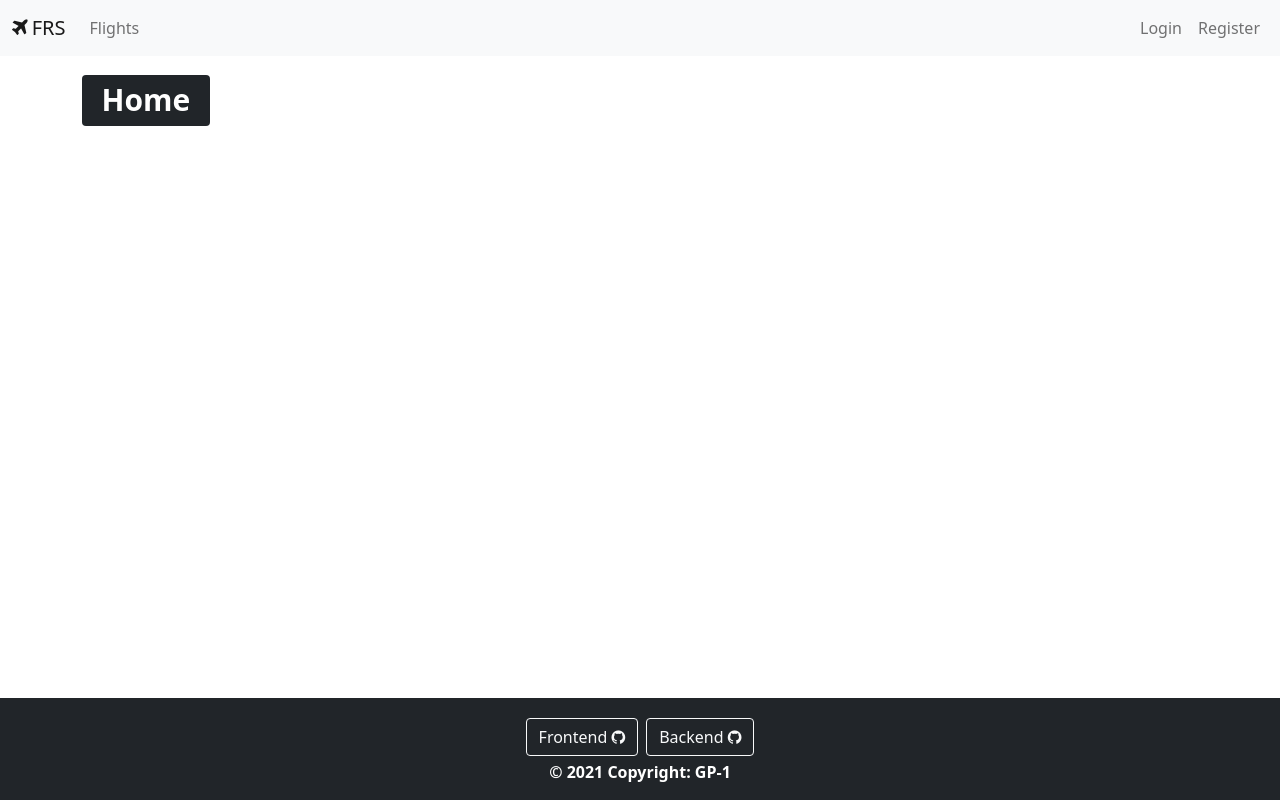
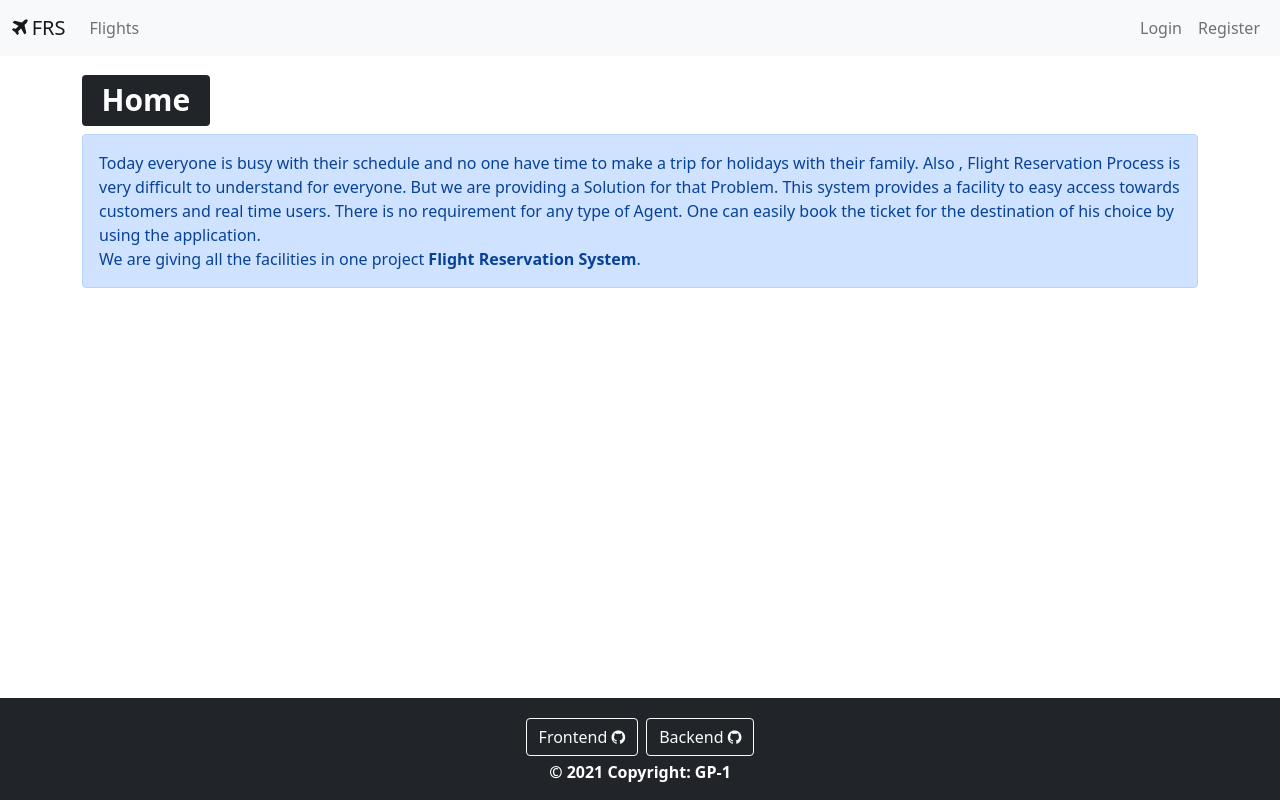
Before and after one commit to CachingNik/CP2-FRS-Frontend, a React (Create React App) app: page / in a window 1280 px wide. Built offline with nearby package versions, Linux system fonts and the light colour scheme.

Commit message:
Updated home page

```diff
--- a/src/components/home.jsx
+++ b/src/components/home.jsx
@@ -4,9 +4,23 @@ class Home extends Component {
   state = {};
   render() {
     return (
-      <h1>
-        <span className="badge bg-dark">Home</span>
-      </h1>
+      <React.Fragment>
+        <h1>
+          <span className="badge bg-dark">Home</span>
+        </h1>
+        <p className="alert alert-primary mb-4">
+          Today everyone is busy with their schedule and no one have time to
+          make a trip for holidays with their family. Also , Flight Reservation
+          Process is very difficult to understand for everyone. But we are
+          providing a Solution for that Problem. This system provides a facility
+          to easy access towards customers and real time users. There is no
+          requirement for any type of Agent. One can easily book the ticket for
+          the destination of his choice by using the application.
+          <br />
+          We are giving all the facilities in one project
+          <strong> Flight Reservation System</strong>.
+        </p>
+      </React.Fragment>
     );
   }
 }
```
